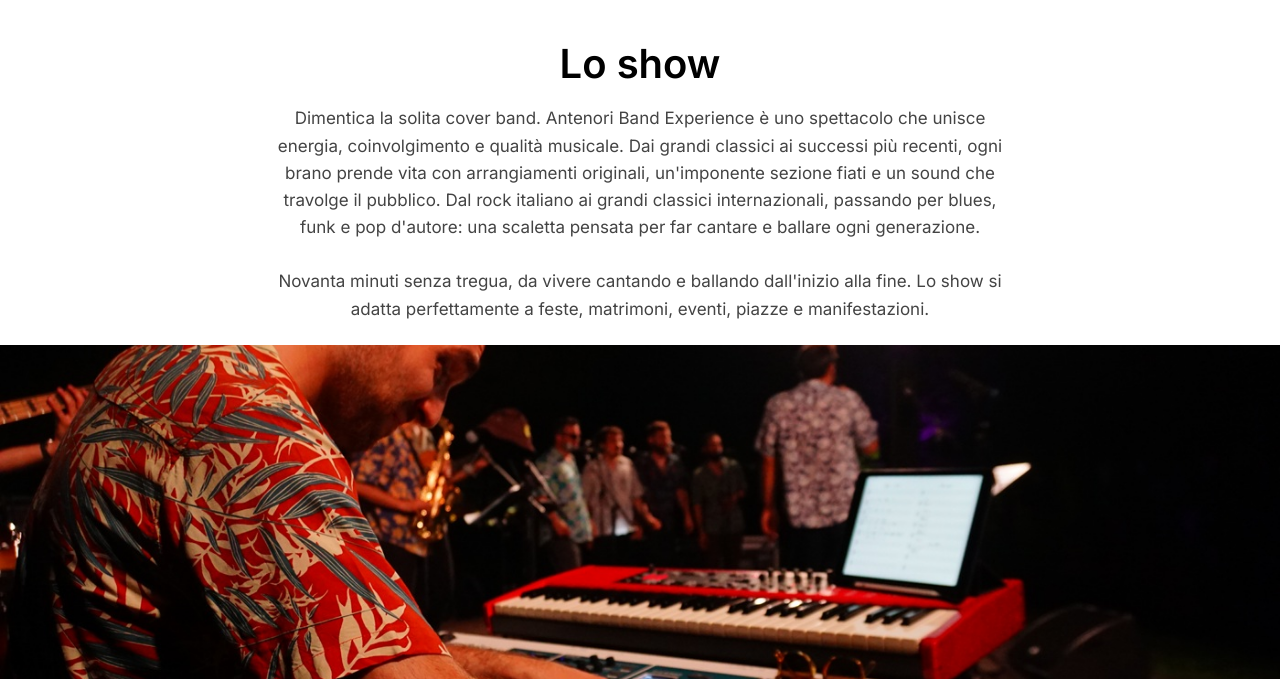
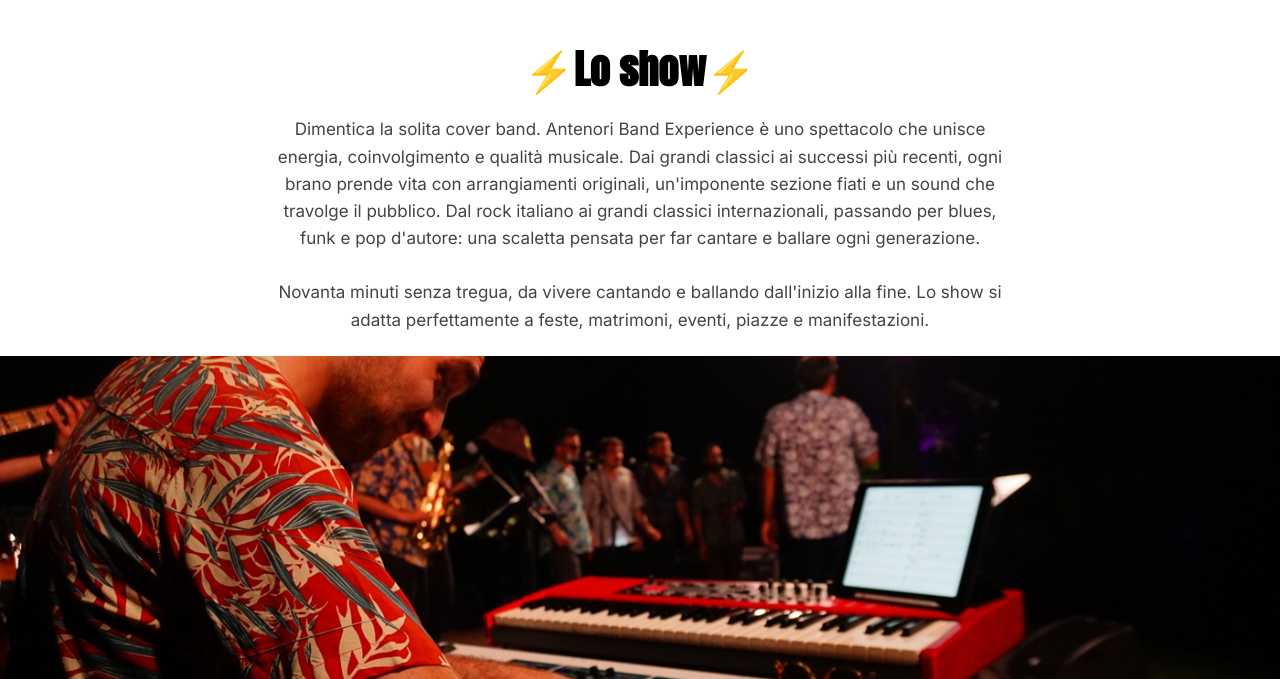
Before and after one commit to antenori-choir/antenori-choir.github.io, a Jekyll site: the page built from it/band.md, in a window 1280 px wide and 900 px high, scrolled down 1582 px, cut to the strip 221-900 px from the top of the window. Built offline with Jekyll 4.4.1, drawn with Linux system fonts in a browser that asks for light colours.

Commit message:
minor fix

```diff
--- a/it/band.md
+++ b/it/band.md
@@ -58,7 +58,9 @@
 
 <div class="container narrow">
 
-<h2>Lo show</h2>
+<h2 style="font-family: 'Anton', sans-serif;">
+  ⚡Lo show⚡
+</h2>
 
 <p>
 Dimentica la solita cover band. Antenori Band Experience è uno spettacolo che unisce energia, coinvolgimento e qualità musicale. Dai grandi classici ai successi più recenti, ogni brano prende vita con arrangiamenti originali, un'imponente sezione fiati e un sound che travolge il pubblico.
```
